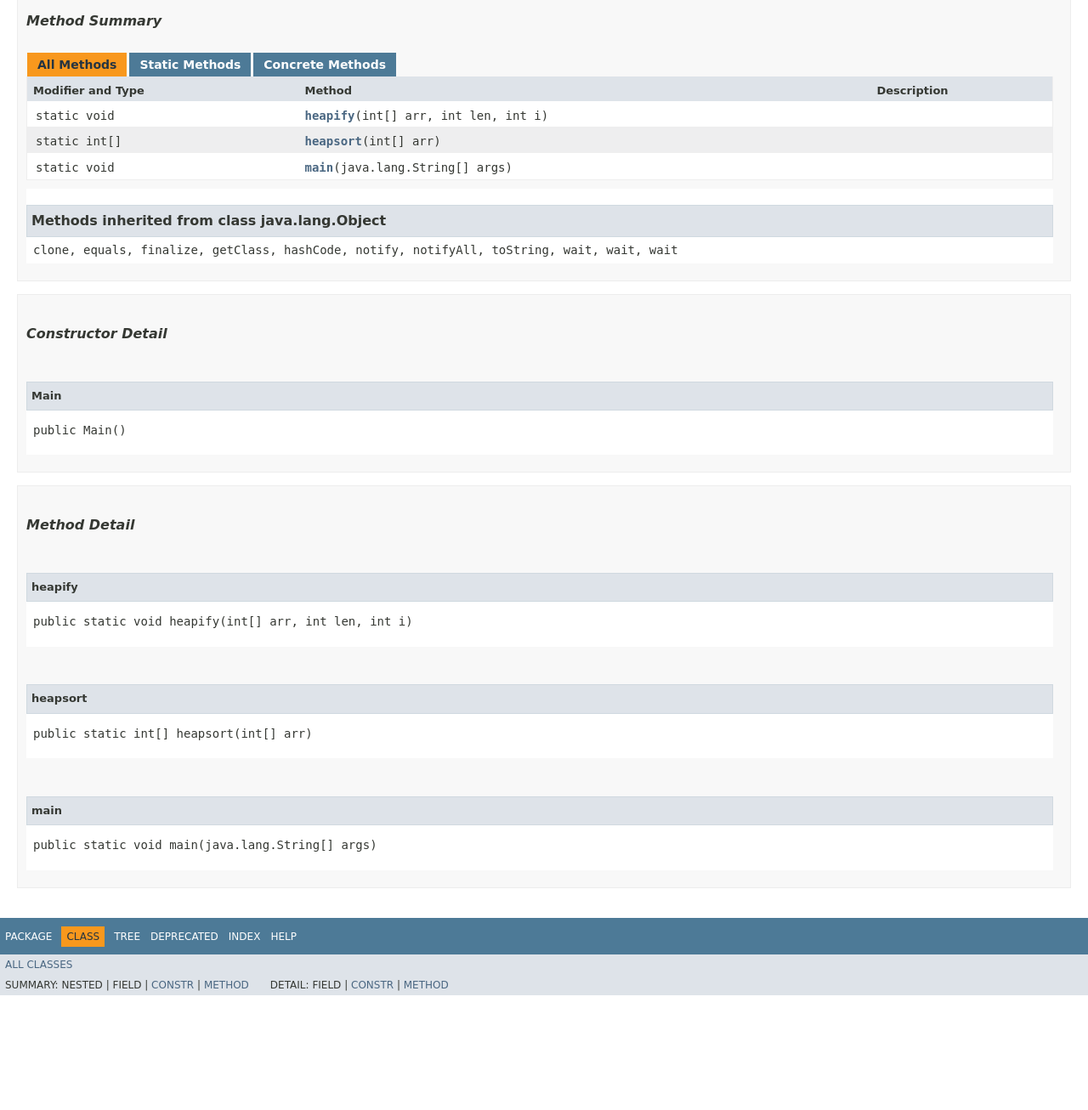
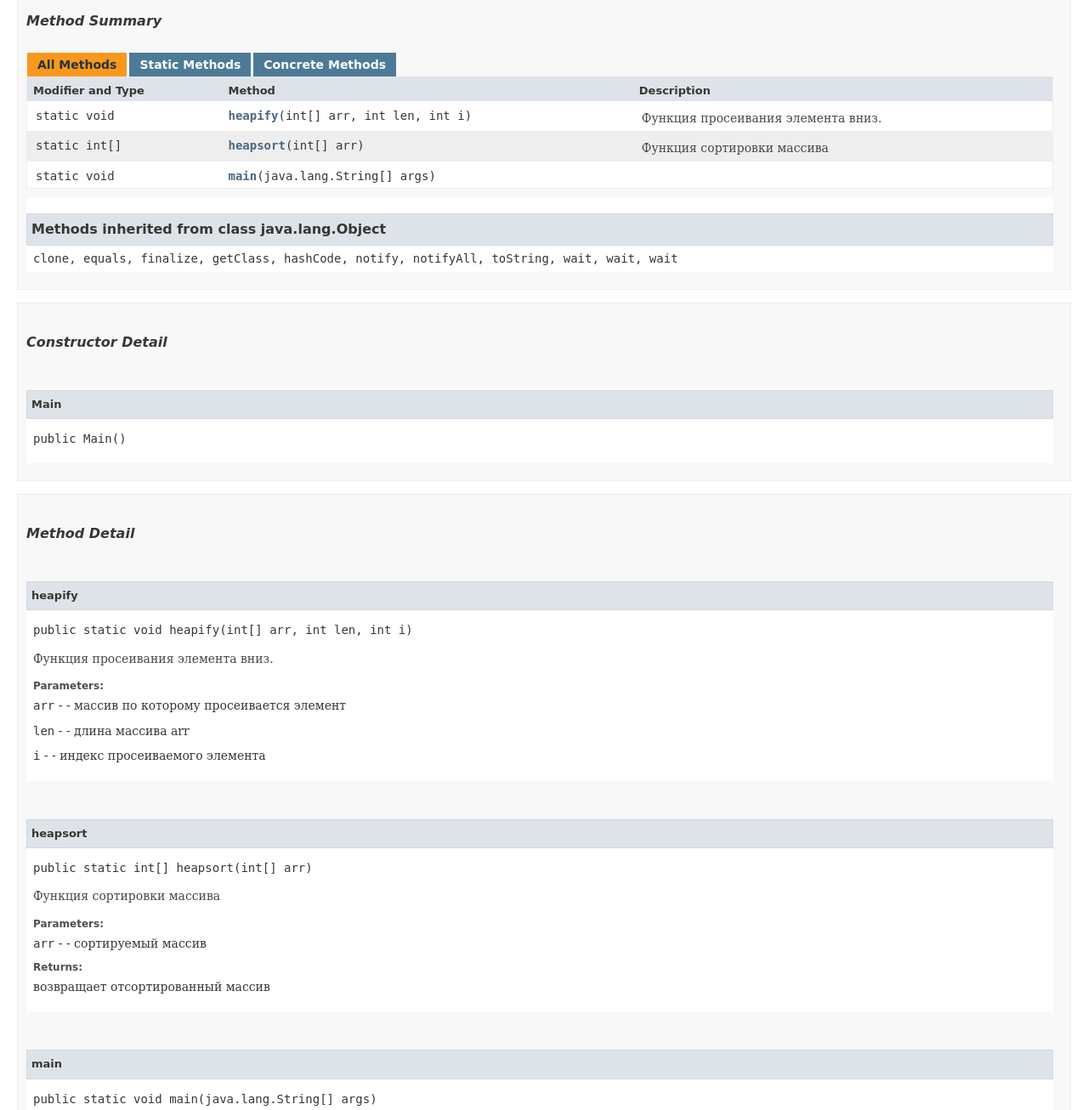
Before and after one commit to PalkinEgor/OOP, a plain HTML site: page Task_1_1_1/ru/nsu/palkin/Main.html in a window 1280 px wide. Shown: the part 505-1811 px from the top of the page at 85% size. Before the commit the page ends 1676 px from the top, so only its background shows below. Drawn offline with Linux system fonts and the light colour scheme; no server answers; a script that the page names is missing; a web font is replaced by a local one.

Commit message:
Deploying to gh-pages from @ PalkinEgor/OOP@a9ddbe9da5c8bf3fbaa43d714d6a2561599a1daf 🚀

```diff
--- a/Task_1_1_1/ru/nsu/palkin/Main.html
+++ b/Task_1_1_1/ru/nsu/palkin/Main.html
@@ -178,12 +178,16 @@ extends java.lang.Object</pre>
 <th class="colSecond" scope="row"><code><span class="memberNameLink"><a href="#heapify(int%5B%5D,int,int)">heapify</a></span>&#8203;(int[]&nbsp;arr,
        int&nbsp;len,
        int&nbsp;i)</code></th>
-<td class="colLast">&nbsp;</td>
+<td class="colLast">
+<div class="block">Функция просеивания элемента вниз.</div>
+</td>
 </tr>
 <tr id="i1" class="rowColor">
 <td class="colFirst"><code>static int[]</code></td>
 <th class="colSecond" scope="row"><code><span class="memberNameLink"><a href="#heapsort(int%5B%5D)">heapsort</a></span>&#8203;(int[]&nbsp;arr)</code></th>
-<td class="colLast">&nbsp;</td>
+<td class="colLast">
+<div class="block">Функция сортировки массива</div>
+</td>
 </tr>
 <tr id="i2" class="altColor">
 <td class="colFirst"><code>static void</code></td>
@@ -242,6 +246,13 @@ extends java.lang.Object</pre>
 <pre class="methodSignature">public static&nbsp;void&nbsp;heapify&#8203;(int[]&nbsp;arr,
                            int&nbsp;len,
                            int&nbsp;i)</pre>
+<div class="block">Функция просеивания элемента вниз.</div>
+<dl>
+<dt><span class="paramLabel">Parameters:</span></dt>
+<dd><code>arr</code> - - массив по которому просеивается элемент</dd>
+<dd><code>len</code> - - длина массива arr</dd>
+<dd><code>i</code> - - индекс просеиваемого элемента</dd>
+</dl>
 </li>
 </ul>
 <a id="heapsort(int[])">
@@ -251,6 +262,13 @@ extends java.lang.Object</pre>
 <li class="blockList">
 <h4>heapsort</h4>
 <pre class="methodSignature">public static&nbsp;int[]&nbsp;heapsort&#8203;(int[]&nbsp;arr)</pre>
+<div class="block">Функция сортировки массива</div>
+<dl>
+<dt><span class="paramLabel">Parameters:</span></dt>
+<dd><code>arr</code> - - сортируемый массив</dd>
+<dt><span class="returnLabel">Returns:</span></dt>
+<dd>возвращает отсортированный массив</dd>
+</dl>
 </li>
 </ul>
 <a id="main(java.lang.String[])">
```
Also changed, not shown: Task_1_1_1/index-all.html (+6 -2 lines), 3 other files.
